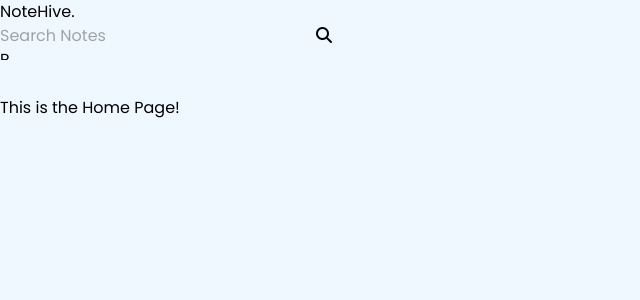
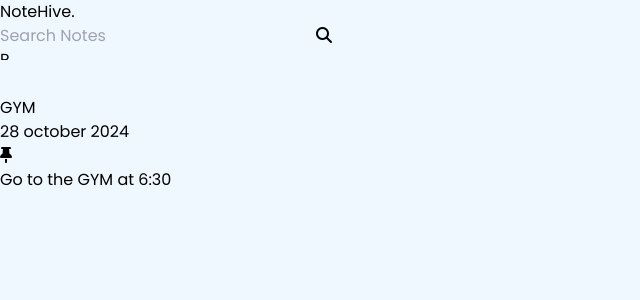
Before and after one commit to Rohanbasnet12/NoteHive, a React (Vite) app in the folder client/: page / in a window 1280 px wide. Shown: the top 300 px of the page, without its empty margins (0-640 px from the left). Built offline with nearby package versions, Linux system fonts and the light colour scheme.

Commit message:
Working on NoteCard UI'

```diff
--- /dev/null
+++ b/client/src/components/NoteCard.jsx
@@ -0,0 +1,28 @@
+import React from "react";
+
+const NoteCard = ({
+  title,
+  date,
+  content,
+  tags,
+  isPinned,
+  onEdit,
+  onDelete,
+  onPinNote,
+}) => {
+  return (
+    <div>
+      <div className="">
+        <div className="">
+          <h6 className="text-sm font-medium">{title}</h6>
+          <span className="text-sm text-slate-500">{date}</span>
+        </div>
+
+        <i className="fa-solid fa-thumbtack" onClick={onPinNote}></i>
+      </div>
+      <p className="">{content?.slice(0, 60)}</p>
+    </div>
+  );
+};
+
+export default NoteCard;
--- a/client/src/components/SearchBar.jsx
+++ b/client/src/components/SearchBar.jsx
@@ -3,7 +3,7 @@ import React from "react";
 const SearchBar = ({ value, onChange, handleSearch }) => {
   return (
     <div id="searchBar">
-      <div className="searchBar_wrapper border-2 border-gray-500 rounded-md flex items-center justify-between px-2 gap-2">
+      <div className="searchBar_wrapper border-2 border-blue-200 rounded-md flex items-center justify-between px-2 gap-2 bg-blue-100/70">
         <input
           type="text"
           name="searchBar"
@@ -11,7 +11,7 @@ const SearchBar = ({ value, onChange, handleSearch }) => {
           placeholder="Search Notes"
           value={value}
           onChange={onChange}
-          className="outline-none py-1 lg:w-[280px] md:w-[250px] smw-[200px]"
+          className="outline-none py-1 lg:w-[280px] md:w-[250px] smw-[200px] bg-transparent"
         />
 
         <button type="submit" onClick={handleSearch}>
--- a/client/src/pages/Home/Home.jsx
+++ b/client/src/pages/Home/Home.jsx
@@ -1,6 +1,7 @@
 import React from "react";
 import Navbar from "../../components/Navbar";
 import Background from "../../components/Background";
+import NoteCard from "../../components/NoteCard";
 
 const Home = () => {
   return (
@@ -8,8 +9,12 @@ const Home = () => {
       <Navbar />
       <Background />
       <div id="home" className="w-full px-6 mt-5">
-        <div className="home-content">
-          <h1>This is the Home Page!</h1>
+        <div className="container mx-auto">
+          <NoteCard
+            title="GYM"
+            date="28 october 2024"
+            content="Go to the GYM at 6:30"
+          />
         </div>
       </div>
     </>
```
